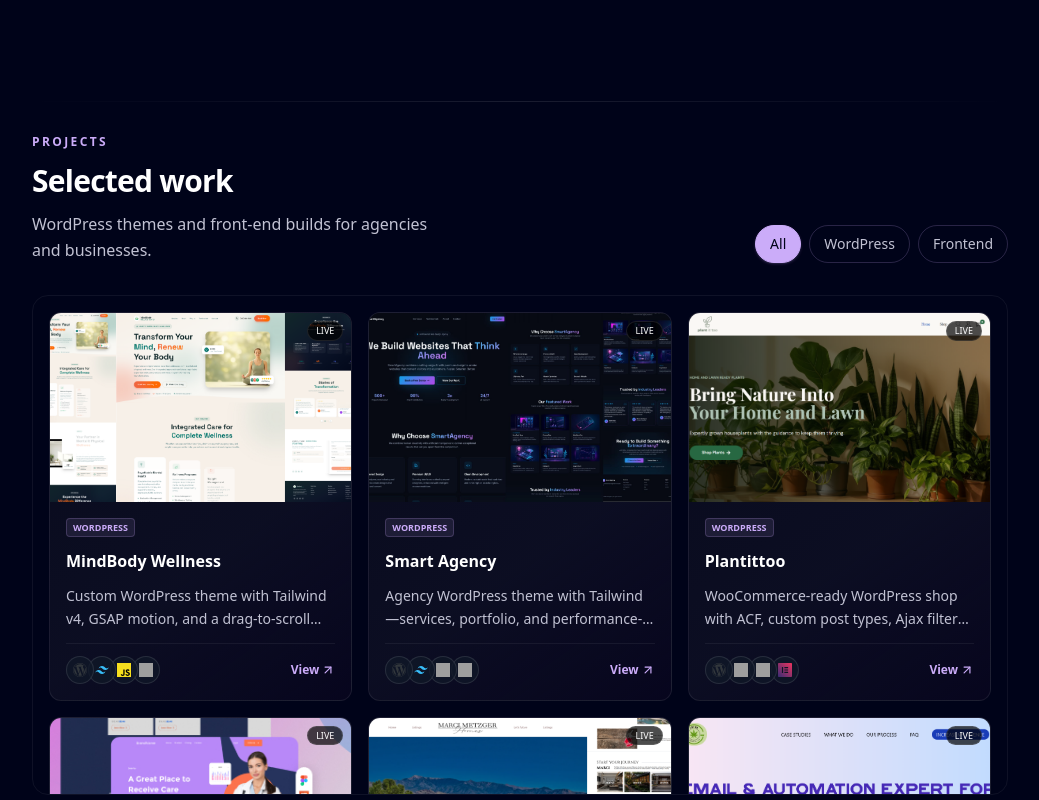
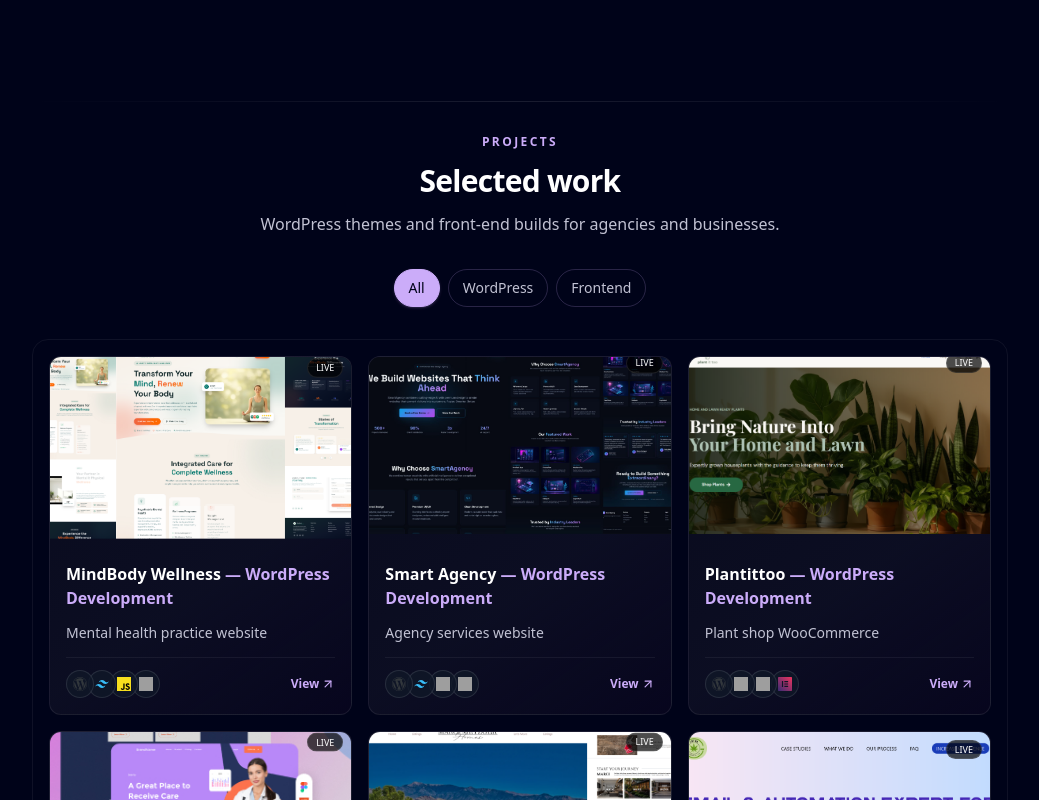
Before and after one commit to JustMe1234567/next-portfolio, a Next.js app: page / in a window 1280 px wide. Shown: the part 3260-4060 px from the top of the page, without its empty margins (120-1159 px from the left). Built offline with nearby package versions, Linux system fonts and the light colour scheme; grey boxes are pictures that could not be loaded.

Commit message:
feat(projects): redesign project cards and widen section to 80vw

```diff
--- a/components/ProjectCard.tsx
+++ b/components/ProjectCard.tsx
@@ -5,6 +5,7 @@ export type Project = {
   id: number;
   title: string;
   des: string;
+  short: string;
   img: string;
   link: string;
   iconLists: string[];
@@ -14,9 +15,21 @@ export type Project = {
 };
 
 const ProjectCard = ({ project }: { project: Project }) => {
+  const typeLabels: Record<string, string> = {
+    WordPress: "WordPress Development",
+    Frontend: "Frontend Development",
+  };
+  const type = typeLabels[project.category[0]] ?? project.category[0];
+
   return (
     <article className="card-surface group flex h-full flex-col overflow-hidden rounded-xl border border-white/[0.08] transition hover:border-purple/30">
-      <div className="relative aspect-[16/10] overflow-hidden">
+      <div
+        className="animate-float relative aspect-[16/10] overflow-hidden"
+        style={{
+          animationDuration: `${1.5 + (project.id % 5) * 0.4}s`,
+          animationDelay: `${(project.id % 4) * -0.5}s`,
+        }}
+      >
         {project.live ? (
           <a
             href={project.link}
@@ -43,29 +56,18 @@ const ProjectCard = ({ project }: { project: Project }) => {
           />
         )}
         {project.live && (
-          <span className="pointer-events-none absolute top-2 right-2 rounded-full border border-white/10 bg-black/70 px-2 py-0.5 text-[9px] font-medium uppercase text-white">
+          <span className="pointer-events-none absolute top-2 right-2 rounded-full border border-white/10 bg-black/70 px-2 py-0.5 text-[9px] font-medium uppercase text-[#fff]">
             Live
           </span>
         )}
       </div>
 
       <div className="flex flex-1 flex-col gap-3 p-3.5 sm:p-4">
-        <div className="flex flex-wrap gap-1">
-          {project.category.map((cat) => (
-            <span
-              key={cat}
-              className="rounded border border-purple/20 bg-purple/10 px-1.5 py-0.5 text-[9px] font-semibold uppercase text-purple"
-            >
-              {cat}
-            </span>
-          ))}
-        </div>
-
-        <h3 className="text-sm font-bold text-white line-clamp-1 sm:text-base">
-          {project.title}
+        <h3 className="text-sm font-bold text-white line-clamp-2 sm:text-base">
+          {project.title} <span className="text-purple">&mdash; {type}</span>
         </h3>
-        <p className="line-clamp-2 flex-1 text-xs leading-relaxed text-white-200 sm:text-sm">
-          {project.des}
+        <p className="flex-1 text-xs leading-relaxed text-white-200 sm:text-sm">
+          {project.short}
         </p>
 
         <div className="flex items-center justify-between border-t border-white/[0.06] pt-3">
--- a/components/RecentProjects2.tsx
+++ b/components/RecentProjects2.tsx
@@ -19,20 +19,17 @@ const RecentProjects = () => {
   }, [activeCategory]);
 
   return (
-    <Section id="projects" aria-labelledby="projects-heading" divider>
+    <Section id="projects" aria-labelledby="projects-heading" divider containerClassName="!max-w-[80vw]">
       <div className="section-stack">
-        <div className="flex flex-col gap-5 sm:gap-6 lg:flex-row lg:items-end lg:justify-between">
         <SectionHeader
           label="Projects"
           title="Selected work"
           description="WordPress themes and front-end builds for agencies and businesses."
           titleId="projects-heading"
-            align="left"
-            className="max-w-lg !mx-0"
         />
 
         <div
-            className="flex flex-wrap gap-2"
+          className="flex flex-wrap justify-center gap-2"
           role="tablist"
           aria-label="Filter projects"
         >
@@ -54,7 +51,6 @@ const RecentProjects = () => {
               </button>
             ))}
         </div>
-        </div>
 
         <div className="relative">
           <AnimatePresence mode="wait">
@@ -66,7 +62,7 @@ const RecentProjects = () => {
               transition={{ duration: 0.15 }}
               className={cn(
                 "projects-grid-scroll overflow-y-auto overflow-x-hidden rounded-xl border border-white/[0.06] sm:rounded-2xl",
-                "max-h-[420px] sm:max-h-[460px] lg:max-h-[500px]"
+                "max-h-[680px] sm:max-h-[740px] lg:max-h-[700px]"
               )}
             >
               <ul className="grid list-none grid-cols-1 gap-3 p-3 sm:grid-cols-2 sm:gap-4 sm:p-4 lg:grid-cols-3">
```
Lines whose indentation alone changed are shown as unchanged.
